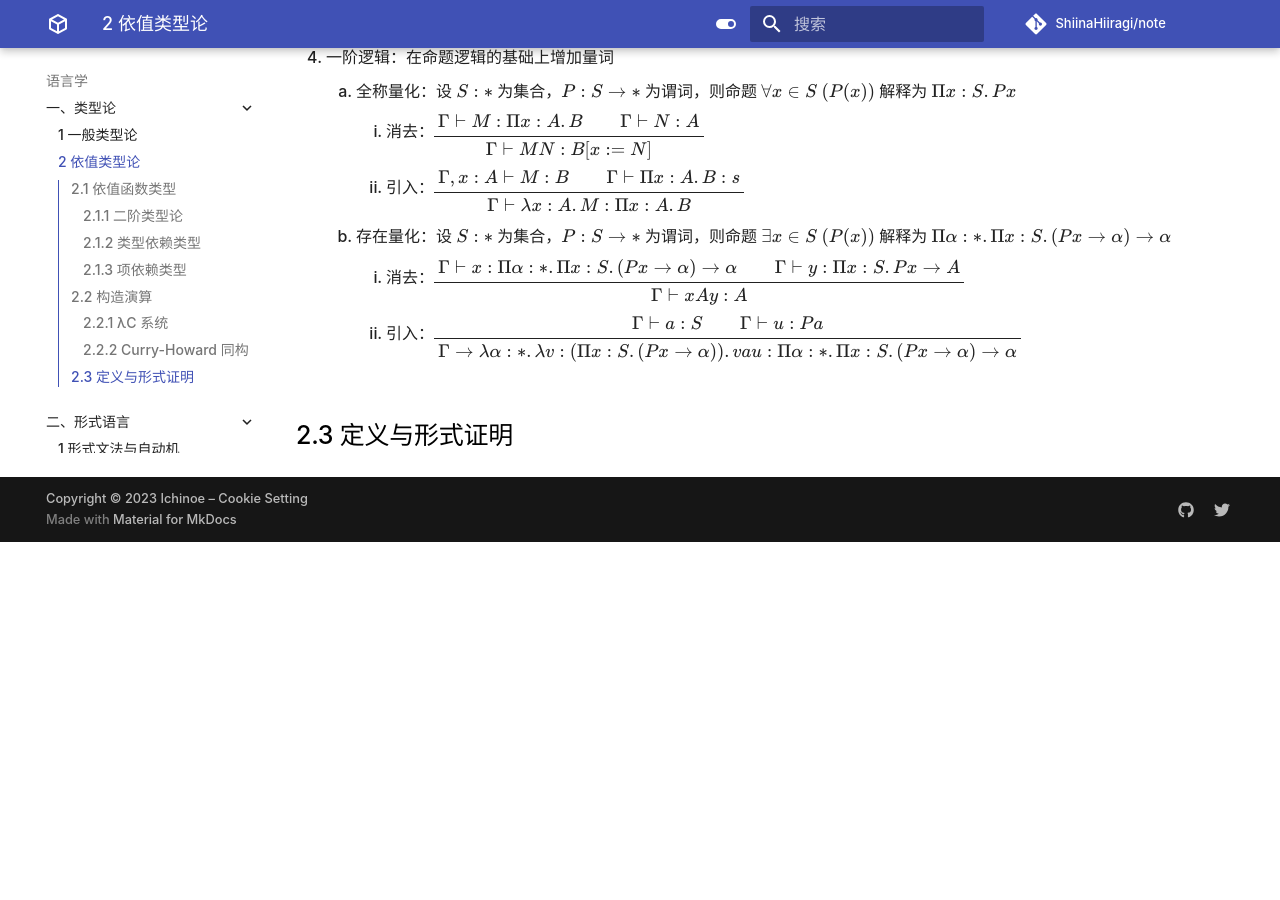
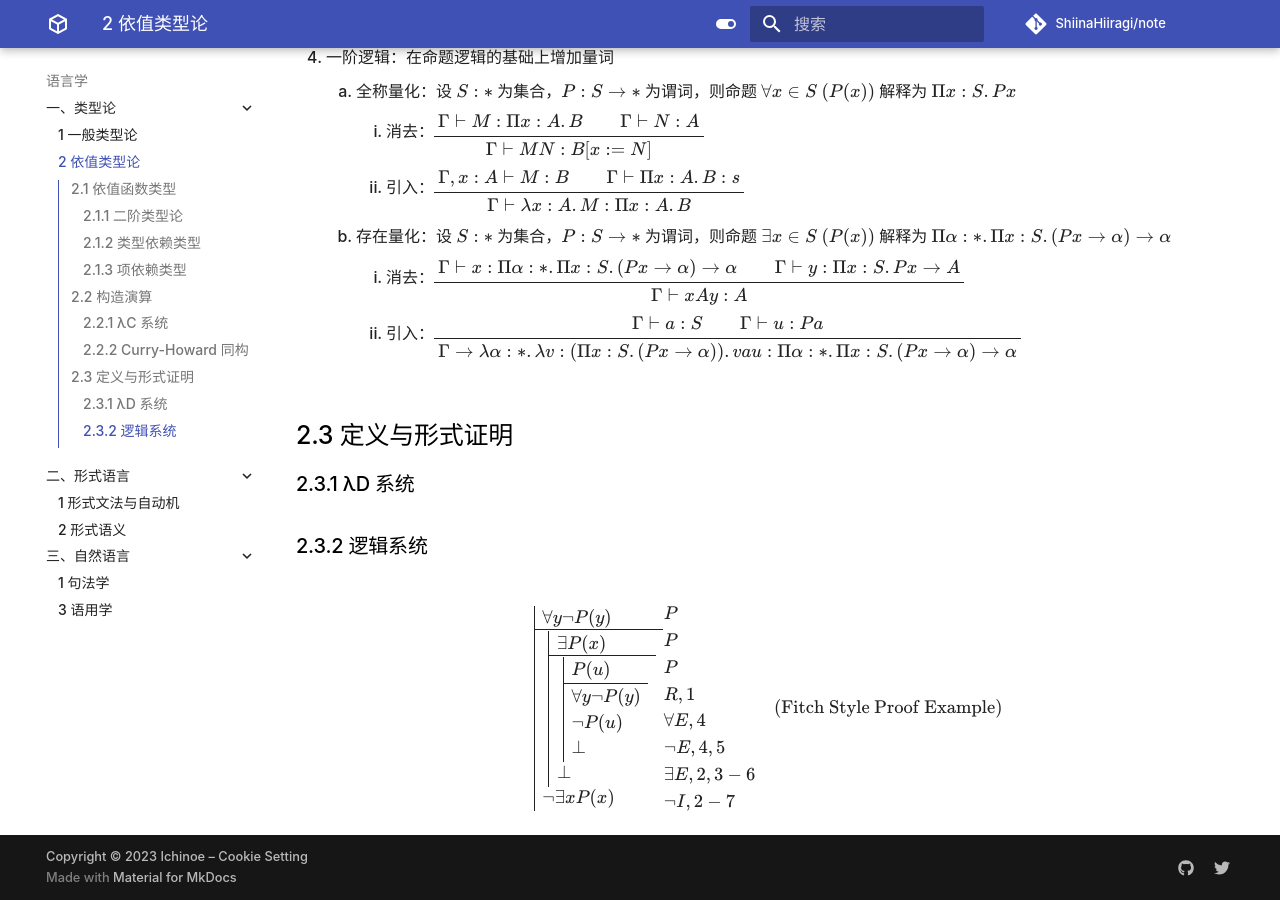
Before and after one commit to ShiinaHiiragi/note, an MkDocs documentation site: the page built from docs/lang/type/dep.md, in a window 1280 px wide and 900 px high, scrolled down 5670 px. Built offline with MkDocs 1.6.1 and Material for MkDocs 9.7.7, drawn with Linux system fonts in a browser that asks for light colours; comment, search, counter and statistics services are not loaded; before the commit the page ends 6212 px from its top, so only the background shows below that.

Commit message:
stage fitch deduction

```diff
--- a/docs/lang/type/dep.md
+++ b/docs/lang/type/dep.md
@@ -164,3 +164,48 @@
         2. 引入：$\begin{prooftree} \AxiomC{\(\Gamma \vdash a: S\)} \AxiomC{\(\Gamma \vdash u: Pa\)} \BinaryInfC{\(\Gamma \to \lambda \alpha: *. \lambda v: (\Pi x: S. (Px \to \alpha)). vau: \Pi \alpha: *. \Pi x: S. (Px \to \alpha) \to \alpha\)} \end{prooftree}$
 
 ## 2.3 定义与形式证明
+### 2.3.1 λD 系统
+
+### 2.3.2 逻辑系统
+
+$$
+\newcommand{\fitch}[1]{\begin{array}{rlr}#1\end{array}}
+\newcommand{\fcol}[1]{\begin{array}{r}#1\end{array}}
+\newcommand{\scol}[1]{\begin{array}{l}#1\end{array}}
+\newcommand{\tcol}[1]{\begin{array}{l}#1\end{array}}
+\newcommand{\subcol}[1]{\, \, \begin{array}{|l}#1\end{array}}
+\newcommand{\startsub}{\\[-0.29em]}
+\newcommand{\endsub}{\startsub}
+\newcommand{\fendl}{\\[0.044em]}
+$$
+
+$$
+\fitch{
+    \subcol{
+        \forall y \lnot P(y)
+        \startsub\hline\subcol{
+            \exists P(x)
+            \startsub\hline\subcol{
+                P(u) \\
+                \hline
+                \forall y \lnot P(y) \\
+                \lnot P(u) \\
+                \perp
+            } \endsub
+            \perp
+        }\endsub
+        \lnot \exists x P(x)
+    }
+    \tcol{
+        P \fendl
+        P \fendl
+        P \fendl
+        R,1 \fendl
+        \forall E,4 \fendl
+        \lnot E,4,5 \fendl
+        \exists E, 2 ,3-6 \fendl
+        \lnot I,2-7 \fendl
+    }
+}
+\quad \text{(Fitch Style Proof Example)}
+$$
```
